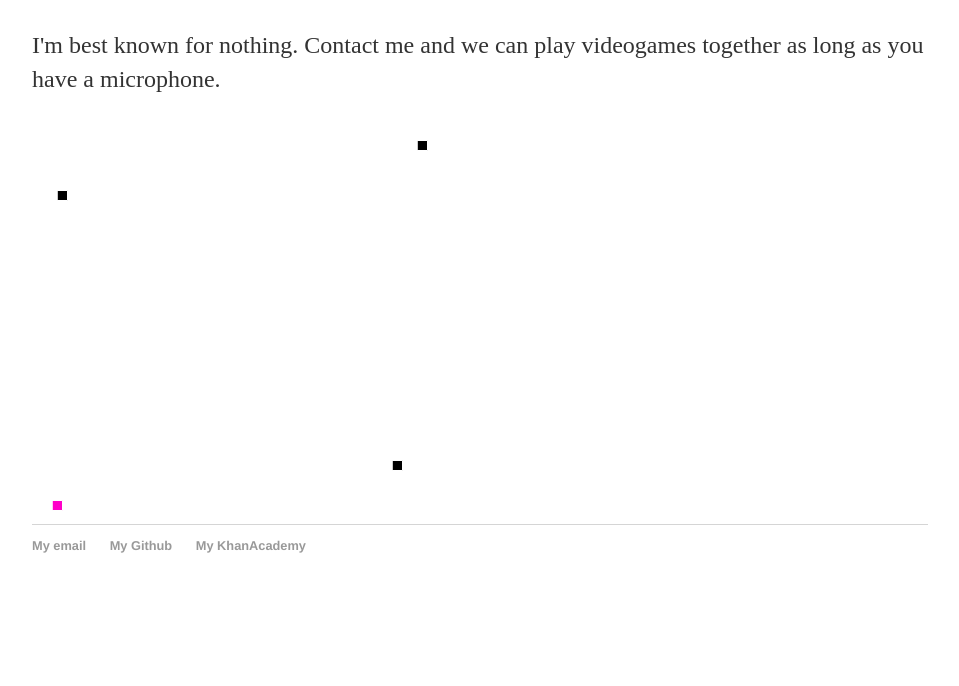
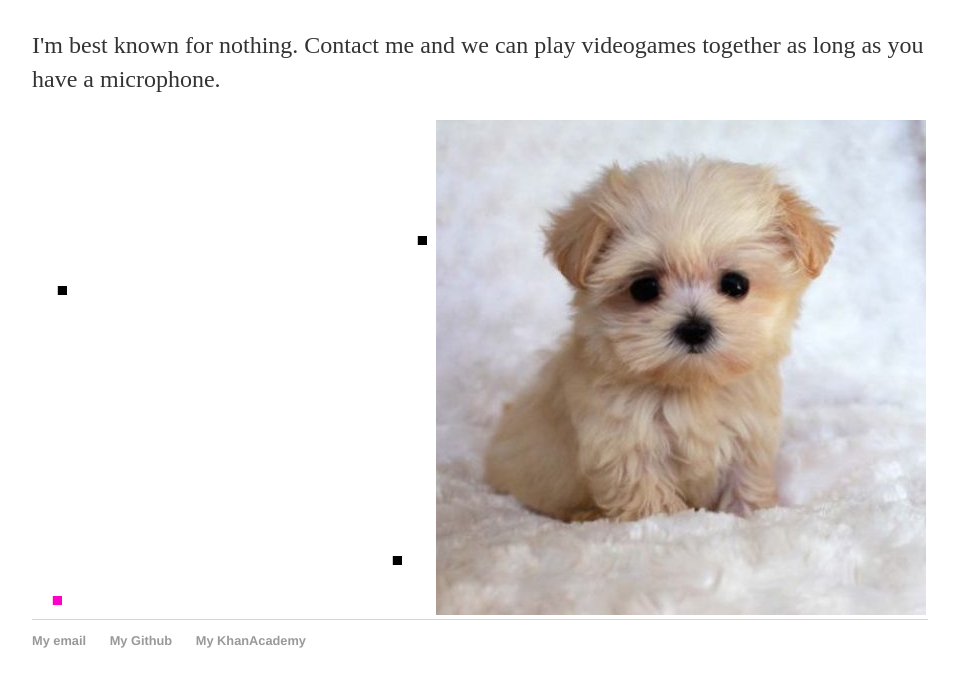
Before and after one commit to Tankertot/Tankertot.github.io, a plain HTML site: page index.html in a window 1280 px wide. Shown: the part 118-804 px from the top of the page, without its empty margins (160-1119 px from the left). Drawn offline with Linux system fonts and the light colour scheme.

Commit message:
Update index.html

```diff
--- a/index.html
+++ b/index.html
@@ -158,6 +158,8 @@ if(itX > jimX && itX < jimX + 15 && itY > jimY && itY < jimY + 15){
         		<h1>Hi there I'm a person!</h1>
 				<p>I'm best known for nothing. Contact me and we can play videogames together as long as you have a microphone.</a></p>
 		<canvas id="pjs"> </canvas>
+
+		<img src = "wagisdumb.jpg" />
 		</div><!-- /.blurb -->
 		</div><!-- /.container -->
 		<footer>
```
